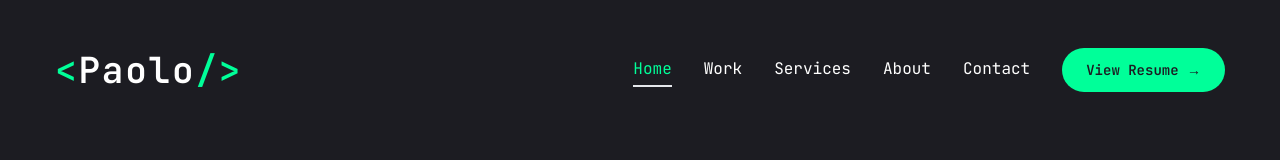
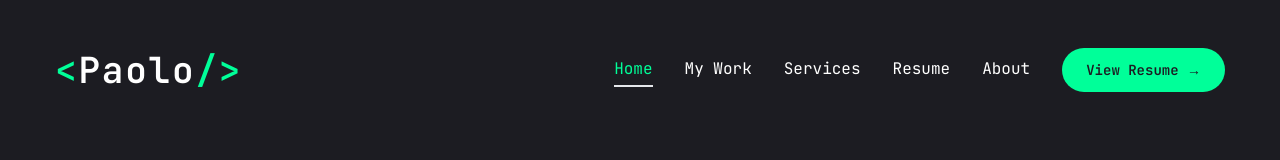
Before and after one commit to paolo-arroyo/portfolio, a Next.js app: page / in a window 1280 px wide. Shown: the top 160 px of the page. Built offline with nearby package versions, Linux system fonts and the light colour scheme.

Commit message:
update: work link label on nav

```diff
--- a/src/components/Nav.tsx
+++ b/src/components/Nav.tsx
@@ -9,7 +9,7 @@ const navLinks = [
     href: "/",
   },
   {
-    title: "Work",
+    title: "My Work",
     href: "/work",
   },
   {
@@ -17,12 +17,12 @@ const navLinks = [
     href: "/services",
   },
   {
+    title: "Resume",
+    href: "/resume",
+  },
+  {
     title: "About",
     href: "/about",
-  },
-  {
-    title: "Contact",
-    href: "/contact",
   }
 ];
 
```
